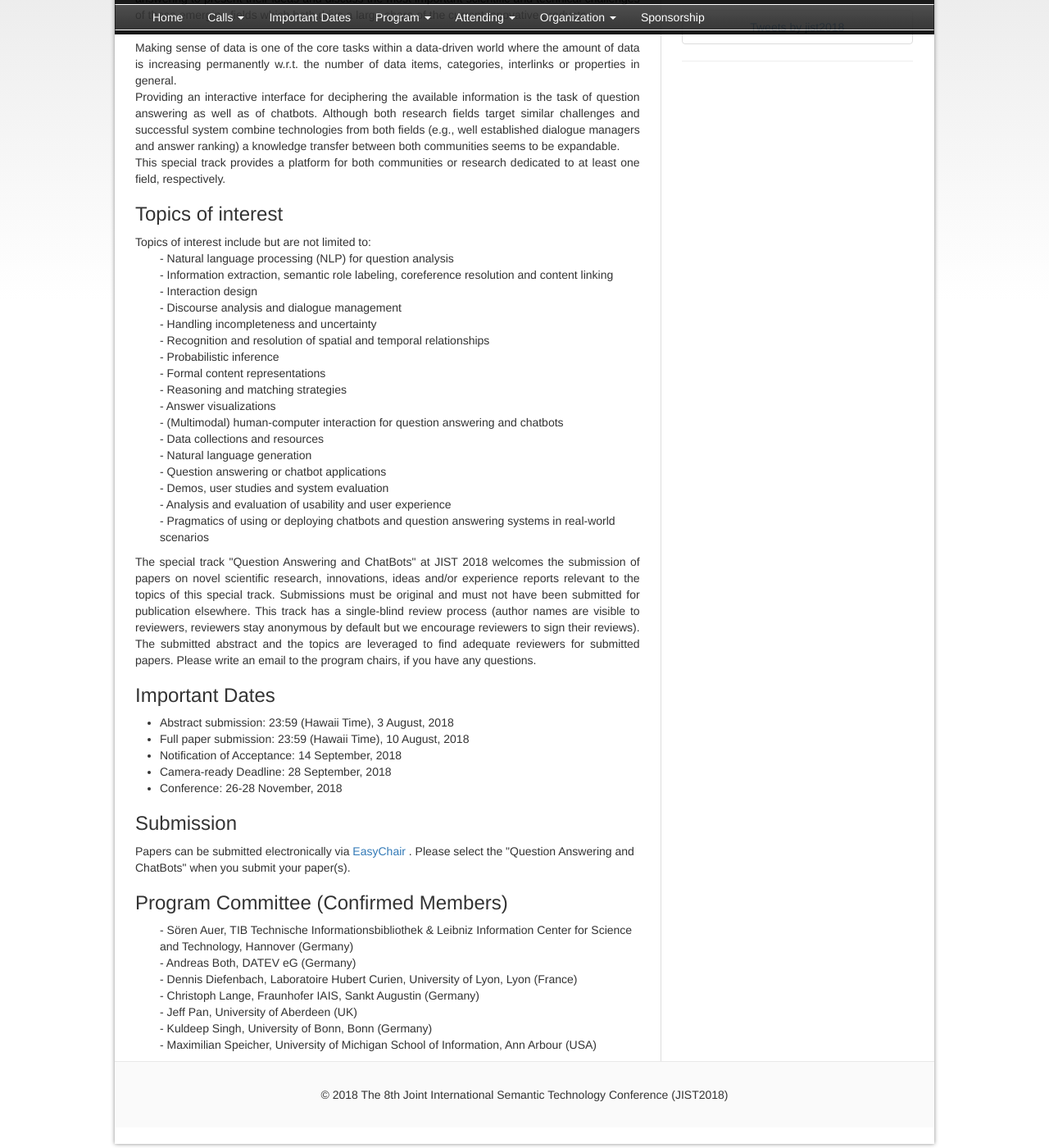
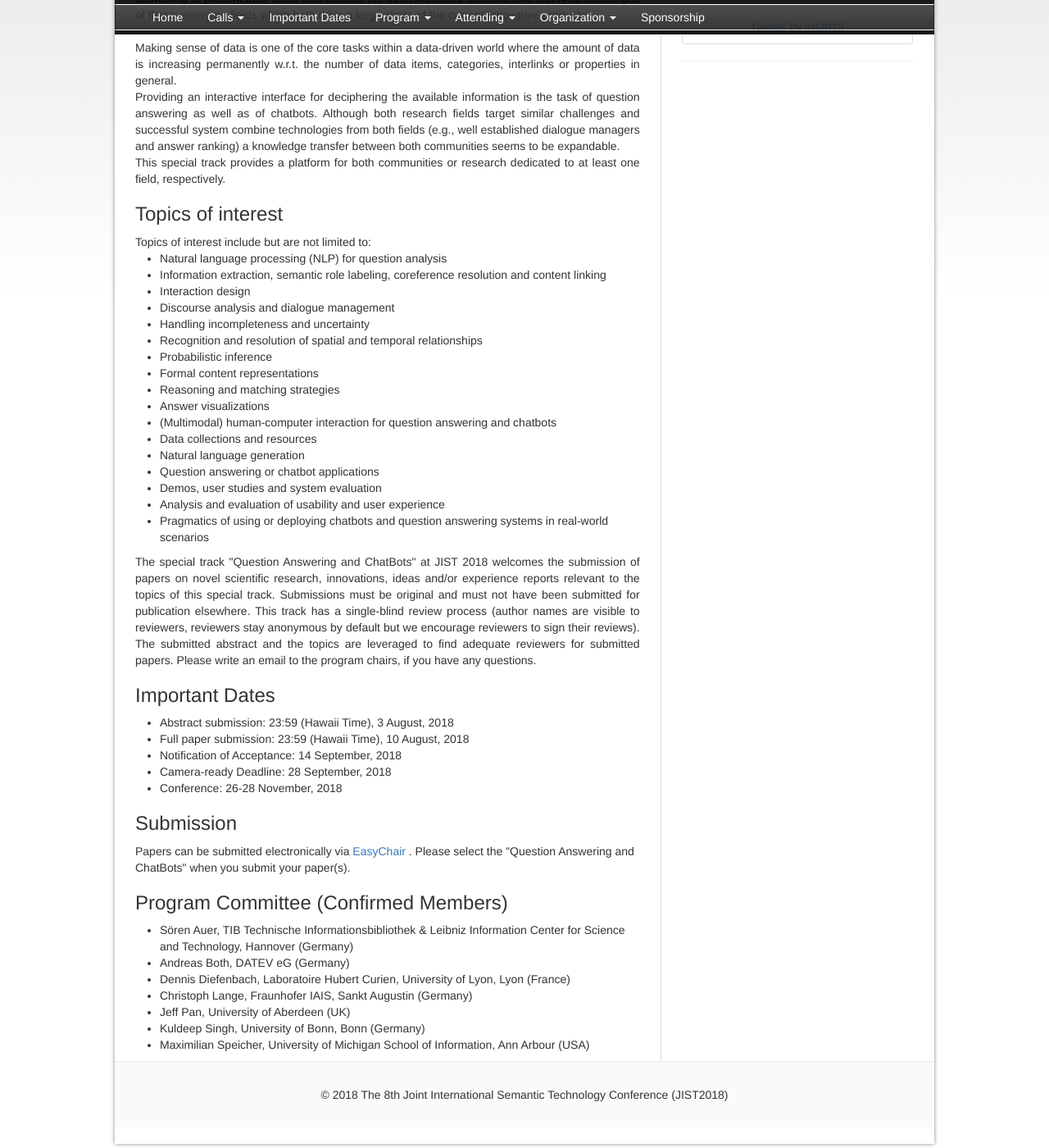
Before and after one commit to IJCKGconference/JIST2018, a Jekyll site: the page built from pages/calls/qa_chatbots.html, in a window 1280 px wide and 1400 px high, scrolled down 668 px. Shown: the whole window at 82% size. Built offline with Jekyll 4.4.1, drawn with Linux system fonts in a browser that asks for light colours; comment, search, counter and statistics services are not loaded.

Commit message:
update cfp pages

```diff
--- a/pages/calls/government_open_data.html
+++ b/pages/calls/government_open_data.html
@@ -48,7 +48,7 @@ This special track aims to gather researchers to participation and communicate o
 
 <h3>Commitee Members</h3>
 
-<ul style="list-style-type: none">
+<ul>
   <li>Thepchai Supnithi, National Electronics and Computer Technology Center, Thailand (Session chair) </li>
   <li>Hideaki Takeda, National Institute of Informatics (Session co-chair)</li>
   <li>Marut Buranarach, National Electronics and Computer Technology Center, Thailand	(Session co-chair)</li>
@@ -80,7 +80,7 @@ This special track aims to gather researchers to participation and communicate o
 </ul>
 
 <h3>Contact</h3>
-<ul style="list-style-type: none">
+<ul>
   <li>Thepchai Supnithi: thepchai<img src="{{ site.baseurl }}/images/misc/atMark.png" height="15" style="vertical-align: middle;">nectec.or.th</li>
   <li>Hideaki Takeda: takeda<img src="{{ site.baseurl }}/images/misc/atMark.png" height="15" style="vertical-align: middle;">nii.ac.jp</li>
   <li>Marut Buranarach: marut.bur<img src="{{ site.baseurl }}/images/misc/atMark.png" height="15" style="vertical-align: middle;">nectec.or.th</li>
--- a/pages/calls/qa_chatbots.html
+++ b/pages/calls/qa_chatbots.html
@@ -32,24 +32,24 @@ status: published
 
 <h3>Topics of interest</h3>
 Topics of interest include but are not limited to:
-<ul style="list-style-type: none">
-  <li>-	Natural language processing (NLP) for question analysis</li>
-  <li>-	Information extraction, semantic role labeling, coreference resolution and content linking</li>
-  <li>-	Interaction design</li>
-  <li>-	Discourse analysis and dialogue management</li>
-  <li>-	Handling incompleteness and uncertainty</li>
-  <li>-	Recognition and resolution of spatial and temporal relationships</li>
-  <li>-	Probabilistic inference</li>
-  <li>-	Formal content representations</li>
-  <li>-	Reasoning and matching strategies</li>
-  <li>-	Answer visualizations </li>
-  <li>-	(Multimodal) human-computer interaction for question answering and chatbots</li>
-  <li>-	Data collections and resources</li>
-  <li>-	Natural language generation</li>
-  <li>-	Question answering or chatbot applications </li>
-  <li>-	Demos, user studies and system evaluation</li>
-  <li>-	Analysis and evaluation of usability and user experience</li>
-  <li>-	Pragmatics of using or deploying chatbots and question answering systems in real-world scenarios </li>
+<ul>
+  <li>Natural language processing (NLP) for question analysis</li>
+  <li>Information extraction, semantic role labeling, coreference resolution and content linking</li>
+  <li>Interaction design</li>
+  <li>Discourse analysis and dialogue management</li>
+  <li>Handling incompleteness and uncertainty</li>
+  <li>Recognition and resolution of spatial and temporal relationships</li>
+  <li>Probabilistic inference</li>
+  <li>Formal content representations</li>
+  <li>Reasoning and matching strategies</li>
+  <li>Answer visualizations </li>
+  <li>(Multimodal) human-computer interaction for question answering and chatbots</li>
+  <li>Data collections and resources</li>
+  <li>Natural language generation</li>
+  <li>Question answering or chatbot applications </li>
+  <li>Demos, user studies and system evaluation</li>
+  <li>Analysis and evaluation of usability and user experience</li>
+  <li>Pragmatics of using or deploying chatbots and question answering systems in real-world scenarios </li>
 </ul>
 
 <p class="text-justify">
@@ -70,12 +70,12 @@ Papers can be submitted electronically via <a href="https://easychair.org/confer
 <br/>
 
 <h3>Program Committee (Confirmed Members)</h3>
-<ul style="list-style-type:none">
-  <li>-	Sören Auer, TIB Technische Informationsbibliothek & Leibniz Information Center for Science and Technology, Hannover (Germany)</li>
-  <li>-	Andreas Both, DATEV eG (Germany)</li>
-  <li>-	Dennis Diefenbach, Laboratoire Hubert Curien, University of Lyon, Lyon (France)</li>
-  <li>-	Christoph Lange, Fraunhofer IAIS, Sankt Augustin (Germany)</li>
-  <li>-	Jeff Pan, University of Aberdeen (UK)</li>
-  <li>-	Kuldeep Singh, University of Bonn, Bonn (Germany)</li>
-  <li>-	Maximilian Speicher, University of Michigan School of Information, Ann Arbour (USA)</li>
+<ul>
+  <li>Sören Auer, TIB Technische Informationsbibliothek & Leibniz Information Center for Science and Technology, Hannover (Germany)</li>
+  <li>Andreas Both, DATEV eG (Germany)</li>
+  <li>Dennis Diefenbach, Laboratoire Hubert Curien, University of Lyon, Lyon (France)</li>
+  <li>Christoph Lange, Fraunhofer IAIS, Sankt Augustin (Germany)</li>
+  <li>Jeff Pan, University of Aberdeen (UK)</li>
+  <li>Kuldeep Singh, University of Bonn, Bonn (Germany)</li>
+  <li>Maximilian Speicher, University of Michigan School of Information, Ann Arbour (USA)</li>
 </ul>
```
Also changed, not shown: pages/calls/regular_technical_papers.html (+43 -25 lines), pages/calls/resource-aware_semantic_technologies.html (+20 -20 lines), pages/calls/sw_for_life_sciences.html (+15 -12 lines), 5 other files.
